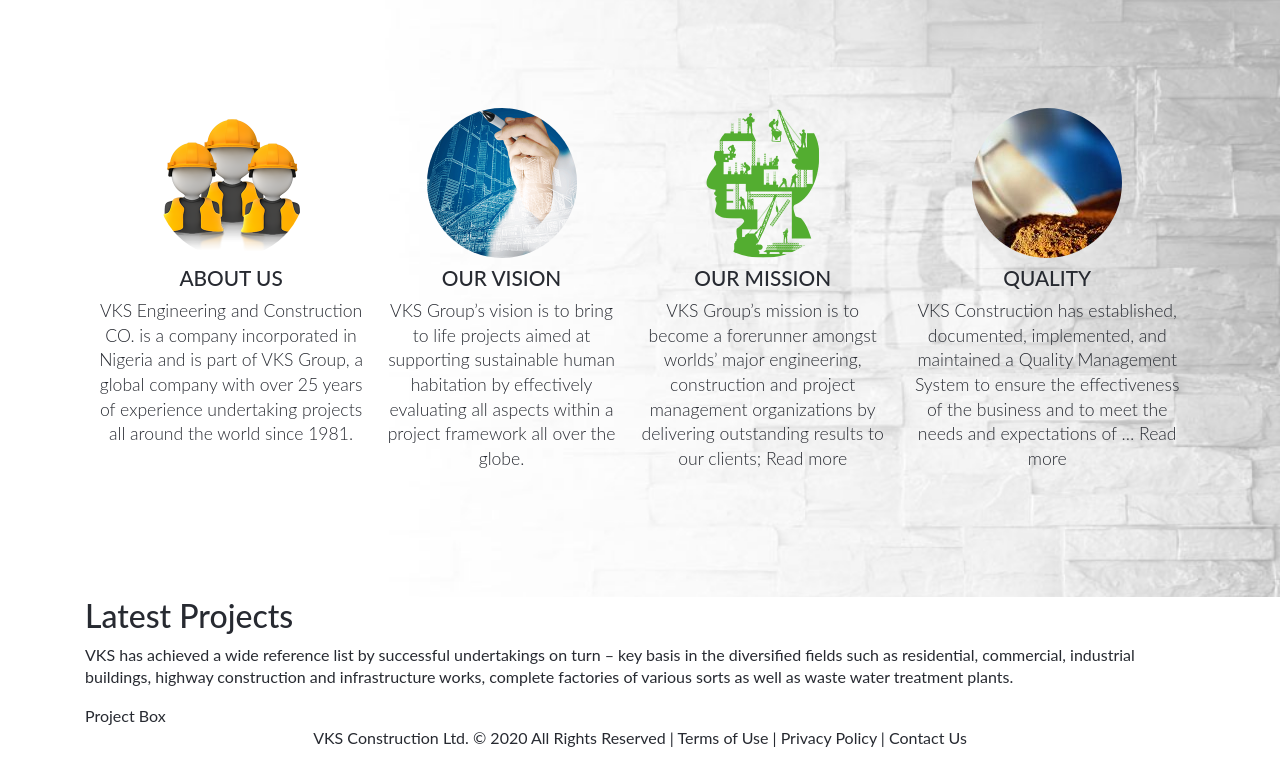
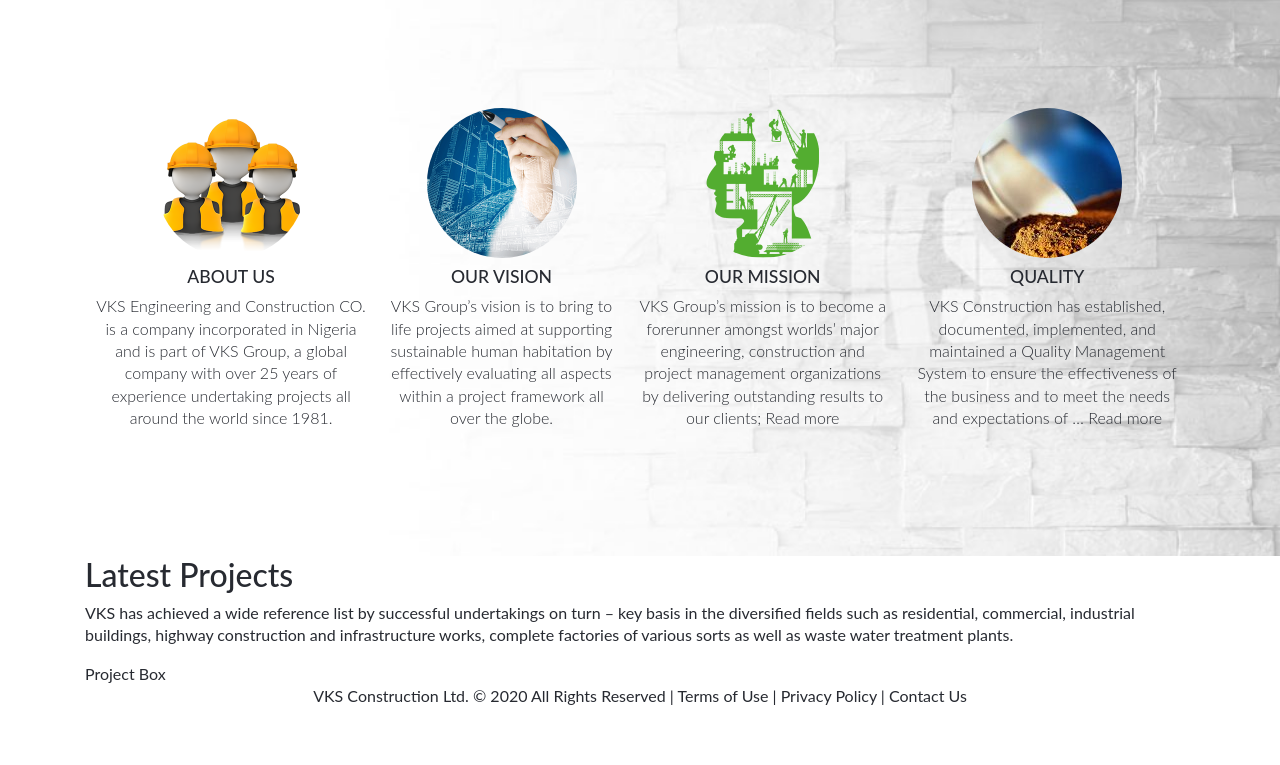
Before and after one commit to acushlakoncept/vks, a React (Create React App) app: page / in a window 1280 px wide. Shown: the part 804-1569 px from the top of the page. After the commit the page ends 1528 px from the top, so only its background shows below. Built offline with nearby package versions, Linux system fonts and the light colour scheme.

Commit message:
Add styles to feature section

```diff
--- a/src/styles/_feature_section.scss
+++ b/src/styles/_feature_section.scss
@@ -6,9 +6,24 @@
     background-attachment: fixed;
     background-repeat: no-repeat;
 
+
+    .features {
+        display: grid;
+        grid-template-columns: 1fr;
+        gap: 5px;
+
+        @media (min-width: 768px) {
+            grid-template-columns: repeat(2, 1fr);
+        }
+
+        @media (min-width: 900px) {
+            grid-template-columns: repeat(4, 1fr);
+        }
+    }
+
     .feature-item {
         padding: 10px;
-        font-size: 1.1rem;
+        font-size: 1rem;
         font-weight: 300;
 
         &__img {
@@ -17,7 +32,7 @@
 
         .title {
             text-transform: uppercase;
-            font-size: 1.3rem;
+            font-size: 1.1rem;
             color: $dark;
         }
     }
```
